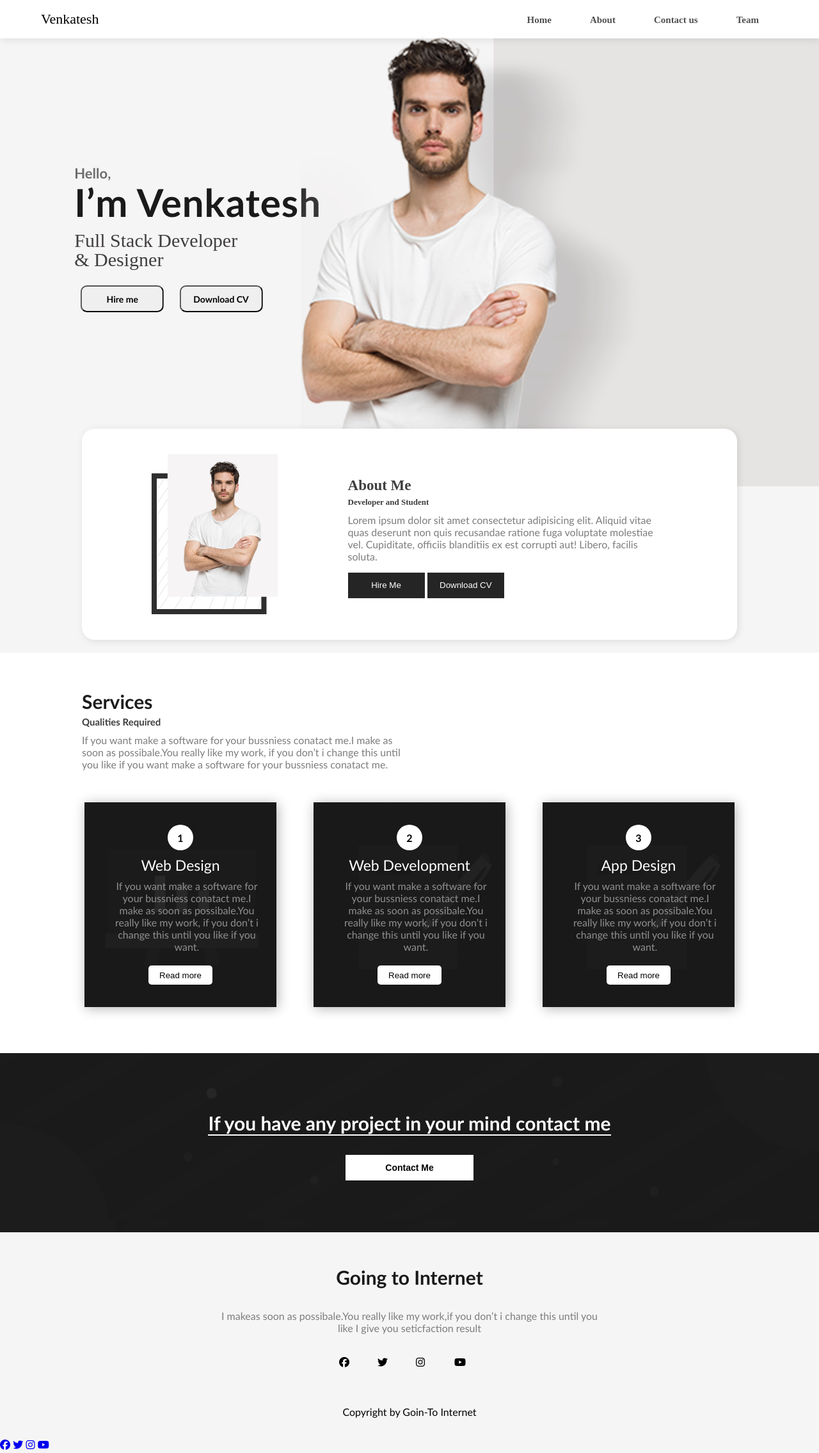
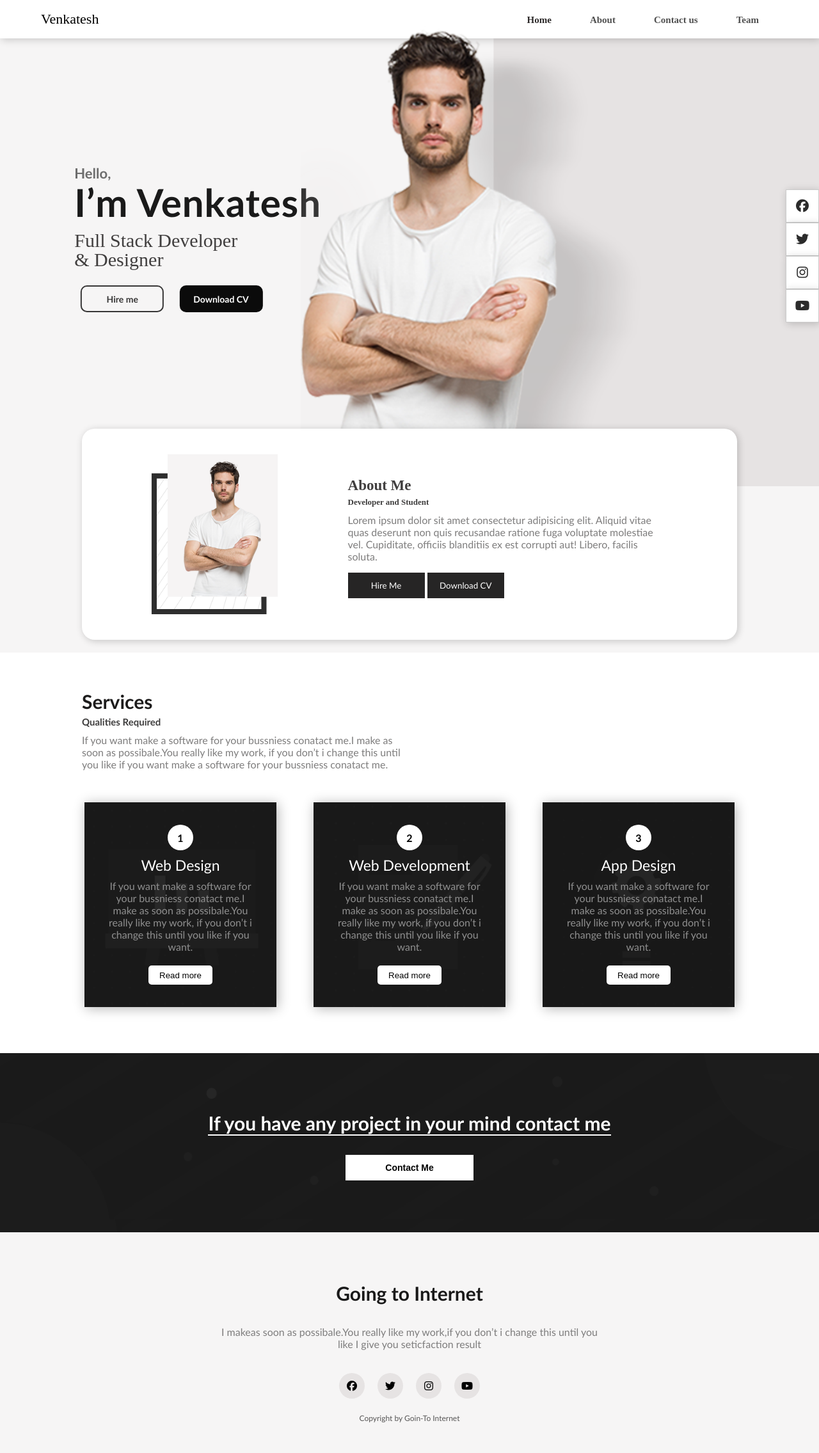
Before and after one commit to flick-23/web-development-workshop, a plain HTML site: page index.html in a window 1280 px wide. Shown: the whole page at 64% size. After the commit the page ends 2246 px from the top, so only its background shows below. Drawn offline with Linux system fonts and the light colour scheme.

Commit message:
Updated css

```diff
--- a/css/style.css
+++ b/css/style.css
@@ -2,8 +2,8 @@
 /* CSS Document */
 body {
   background-color: #f6f5f5;
-  margin: 0;
-  padding: 0;
+  margin: 0px;
+  padding: 0px;
 }
 ul {
   list-style: none;
@@ -19,37 +19,42 @@ section {
   background-repeat: no-repeat;
   position: relative;
 }
-.toggle {
-  display: none;
-}
 nav {
   display: flex;
   justify-content: space-between;
   align-items: center;
   height: 60px;
-  background-color: #fff;
-  padding: 0 5%;
-  box-shadow: 2px 2px 12px rgba(0, 0, 0, 0.1);
+  background-color: #ffffff;
+  box-shadow: 2px 2px 12px rgba(0, 0, 0, 0.2);
+  padding: 0px 5%;
 }
 nav ul {
   display: flex;
 }
+.toggle {
+  display: none;
+}
+
 nav ul li a {
   margin: 30px;
-  font-family: myrid pro regular;
+  font-family: myriad pro regular;
   color: #505050;
   font-size: 15px;
   font-weight: 700;
 }
 .logo {
   font-family: RoadTest;
-  color: #000;
+  color: #000000;
   font-size: 22px;
+}
+.active {
+  color: #2d2a2a;
+  font-weight: bold;
 }
 .model {
   height: 90%;
   position: absolute;
-  bottom: 30px;
+  bottom: 40px;
   left: 68%;
   transform: translateX(-75%);
 }
@@ -67,11 +72,12 @@ nav ul li a {
   font-size: 60px;
 }
 .text-container p:nth-child(3) {
-  font-family: myrid pro regular;
+  font-family: myriad pro regular;
   color: #403e3e;
   font-size: 30px;
   line-height: 30px;
 }
+
 .text-container p {
   margin: 45px 0px 25px;
   line-height: 0px;
@@ -80,7 +86,7 @@ nav ul li a {
   width: 130px;
   height: 42px;
   border-radius: 10px;
-  font-family: Calibri;
+  font-family: calibri;
   font-weight: bold;
   font-size: 14px;
   outline: none;
@@ -89,15 +95,28 @@ nav ul li a {
 .text-container {
   position: absolute;
   left: 13%;
+  top: 42%;
   transform: translate(-13%, -42%);
-  top: 42%;
+}
+.hire-btn {
+  border: 2px solid #373636;
+  color: #373636;
+  background-color: transparent;
+}
+.down-cv {
+  background-color: #0b0b0b;
+  color: #fff;
+  border: none;
+}
+button:active {
+  transform: scale(1.1);
 }
 .about-container {
   width: 80%;
   height: 330px;
-  background-color: #fff;
+  background: #ffffff;
   border-radius: 20px;
-  box-shadow: 2px 2px 12px rgba(0, 0, 0, 0.1);
+  box-shadow: 2px 2px 12px rgba(0, 0, 0, 0.2);
   display: flex;
   margin: -7% auto 20px auto;
   position: relative;
@@ -112,7 +131,7 @@ nav ul li a {
 }
 .about-text p:nth-child(1) {
   color: #403e3e;
-  font-family: myrid pro;
+  font-family: myriad pro;
   font-weight: bold;
   font-size: 23px;
   line-height: 0px;
@@ -120,28 +139,29 @@ nav ul li a {
 .about-text p:nth-child(2) {
   color: #3e3d3d;
   font-size: 13px;
-  font-family: myrid pro;
+  font-family: myriad pro;
   font-weight: bold;
   line-height: 5px;
 }
 .about-text p:nth-child(3),
 .about-text p:nth-child(4) {
   color: #7e7d7d;
-  font-family: Calibri;
+  font-family: calibri;
   font-size: 16px;
 }
 .about-text button {
   width: 120px;
   height: 40px;
-  color: #fff;
+  color: #ffffff;
+  outline: none;
+  border: none;
+  font-family: calibri;
   background-color: #262525;
-  border: none;
-  outline: none;
 }
 .services {
   height: 600px;
-  background-color: #fff;
-  padding: 2% 10% 0 10%;
+  background-color: #ffffff;
+  padding: 2% 10% 0px 10%;
 }
 .services-text p:nth-child(1) {
   font-family: calibri;
@@ -160,6 +180,7 @@ nav ul li a {
 .services-text p:nth-child(3) {
   font-family: calibri;
   color: #7e7d7d;
+  font-size: ;
 }
 .services-text {
   width: 500px;
@@ -178,10 +199,20 @@ nav ul li a {
   background-size: cover;
   box-shadow: 2px 2px 18px rgba(0, 0, 0, 0.3);
   align-items: center;
+  justify-content: center;
   display: flex;
   flex-direction: column;
   margin: 0px 4px;
-  justify-content: center;
+}
+
+.box-1 {
+  background-image: url("../images/services-1.png");
+}
+.box-2 {
+  background-image: url("../images/services-2.png");
+}
+.box-3 {
+  background-image: url("../images/servies-3.png");
 }
 .box-1 span,
 .box-2 span,
@@ -189,30 +220,20 @@ nav ul li a {
   width: 40px;
   height: 40px;
   border-radius: 50%;
-  background-color: #fff;
+  background-color: #ffffff;
   display: flex;
   justify-content: center;
+  align-items: center;
+  font-family: calibri;
   font-weight: bold;
-  font-family: calibri;
-  align-items: center;
 }
-.box-1 {
-  background-image: url("../images/services-1.png");
-}
-.box-2 {
-  background-image: url("../images/services-2.png");
-}
-.box-3 {
-  background-image: url("../images/services-2.png");
-}
-
 .box-1 p:nth-child(2),
 .box-2 p:nth-child(2),
 .box-3 p:nth-child(2) {
+  color: #ffffff;
   font-family: calibri;
-  color: #fff;
   font-size: 23px;
-  line-height: 0;
+  line-height: 0px;
 }
 .box-1 p:nth-child(3),
 .box-2 p:nth-child(3),
@@ -221,14 +242,14 @@ nav ul li a {
   color: #8f8f8f;
   text-align: center;
   width: 230px;
-  margin: 0px 0px 20px 20px;
+  margin: 0px 0px 20px 0px;
 }
 .box-1 button,
 .box-2 button,
 .box-3 button {
   width: 100px;
   height: 30px;
-  background-color: #fff;
+  background-color: #ffffff;
   border: none;
   outline: none;
   border-radius: 5px;
@@ -236,8 +257,9 @@ nav ul li a {
 .contact-me {
   width: 100%;
   height: 280px;
-  background: url(../images/project\ in\ your\ mind.png);
   background-size: cover;
+  background-repeat: no-repeat;
+  background-image: url("../images/project in your mind.png");
   display: flex;
   flex-direction: column;
   justify-content: center;
@@ -245,16 +267,16 @@ nav ul li a {
   margin: 0px 0px 20px 0px;
 }
 .contact-me p {
-  color: #fff;
+  color: #ffffff;
   font-size: 30px;
   font-family: calibri;
   font-weight: bold;
-  border-bottom: 2px solid #fff;
+  border-bottom: 2px solid #ffffff;
 }
 .contact-me button {
+  width: 200px;
   height: 40px;
-  width: 200px;
-  background-color: #fff;
+  background-color: #ffffff;
   border: none;
   outline: none;
   font-size: 14px;
@@ -283,20 +305,66 @@ footer {
   justify-content: center;
   position: relative;
 }
-
 .social-icons a {
   width: 40px;
   height: 40px;
+  display: flex;
   justify-content: center;
   align-items: center;
+  background-color: #e6e3e3;
   margin: 20px 10px;
   border-radius: 50%;
 }
 .social-icons {
   display: flex;
 }
-.social-icons i {
-  color: #000;
+.social-icons i,
+.social i {
+  color: #000000;
+}
+.social-icons a:hover {
+  background-color: #000000;
+  box-shadow: 2px 2px 12px rgba(0, 0, 0, 0.2);
+  transition: all ease 0.5s;
+}
+.social-icons a:hover i,
+.social a:hover i {
+  color: #ffffff;
+  transition: all ease 0.5s;
+}
+
+.copyright {
+  color: #565555;
+  font-size: 12px;
+  position: absolute;
+  left: 50%;
+  bottom: 10px;
+  transform: translateX(-50%);
+}
+.social {
+  position: fixed;
+  top: 50%;
+  right: 0px;
+  transform: translateY(-50%);
+}
+.social a {
+  display: flex;
+  justify-content: center;
   align-items: center;
-  justify-content: center;
+  width: 50px;
+  height: 50px;
+  margin: 0px;
+  padding: 0px;
+  line-height: 0px;
+  background-color: #ffffff;
+  border: 1px solid #cbcbcb;
+  box-shadow: 2px 2px 12px rgba(0, 0, 0, 0.2);
 }
+.social a:hover {
+  background-color: #000000;
+  transition: all ease 0.5s;
+}
+.social i {
+  font-size: 20px;
+  color: #2b2b2b;
+}
```
